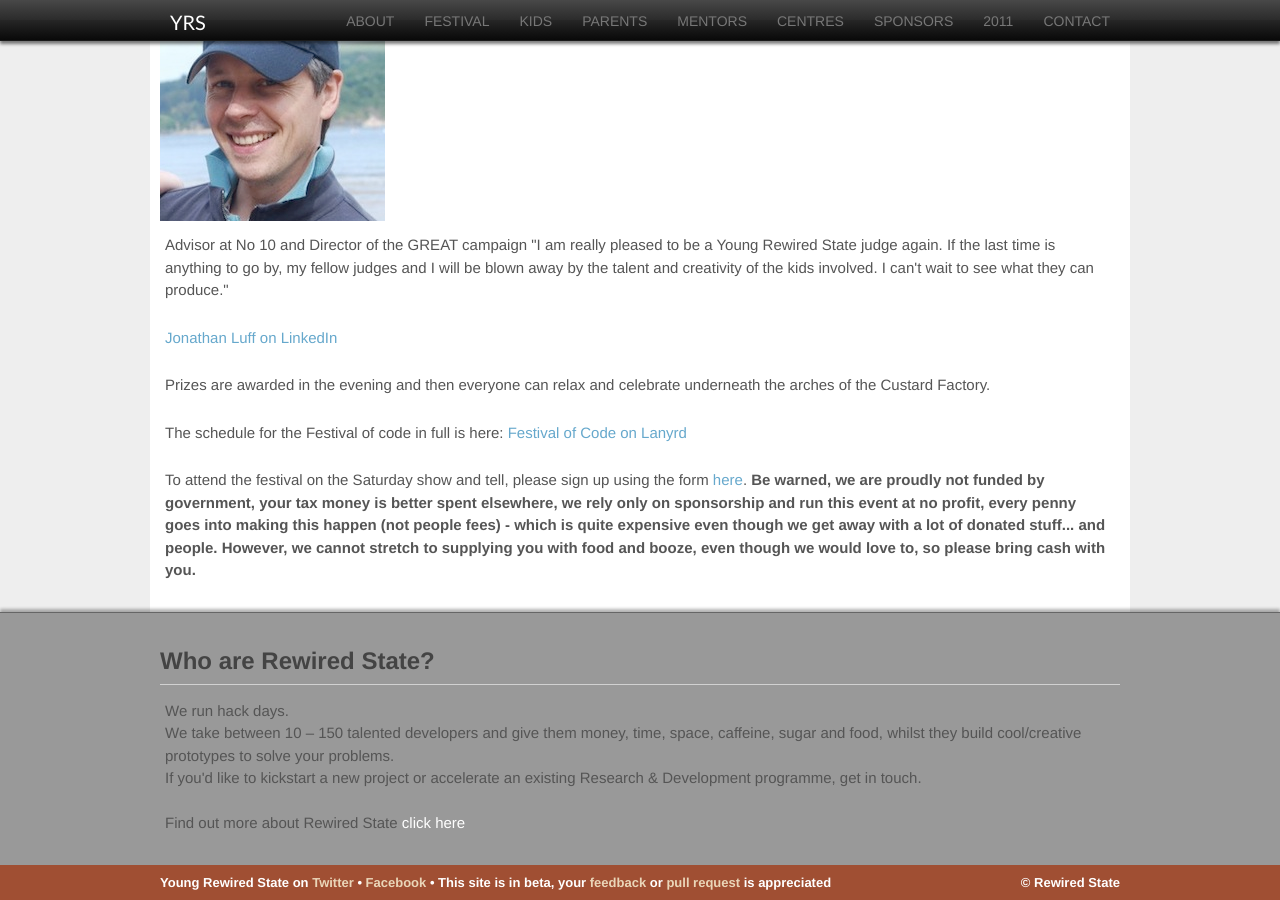
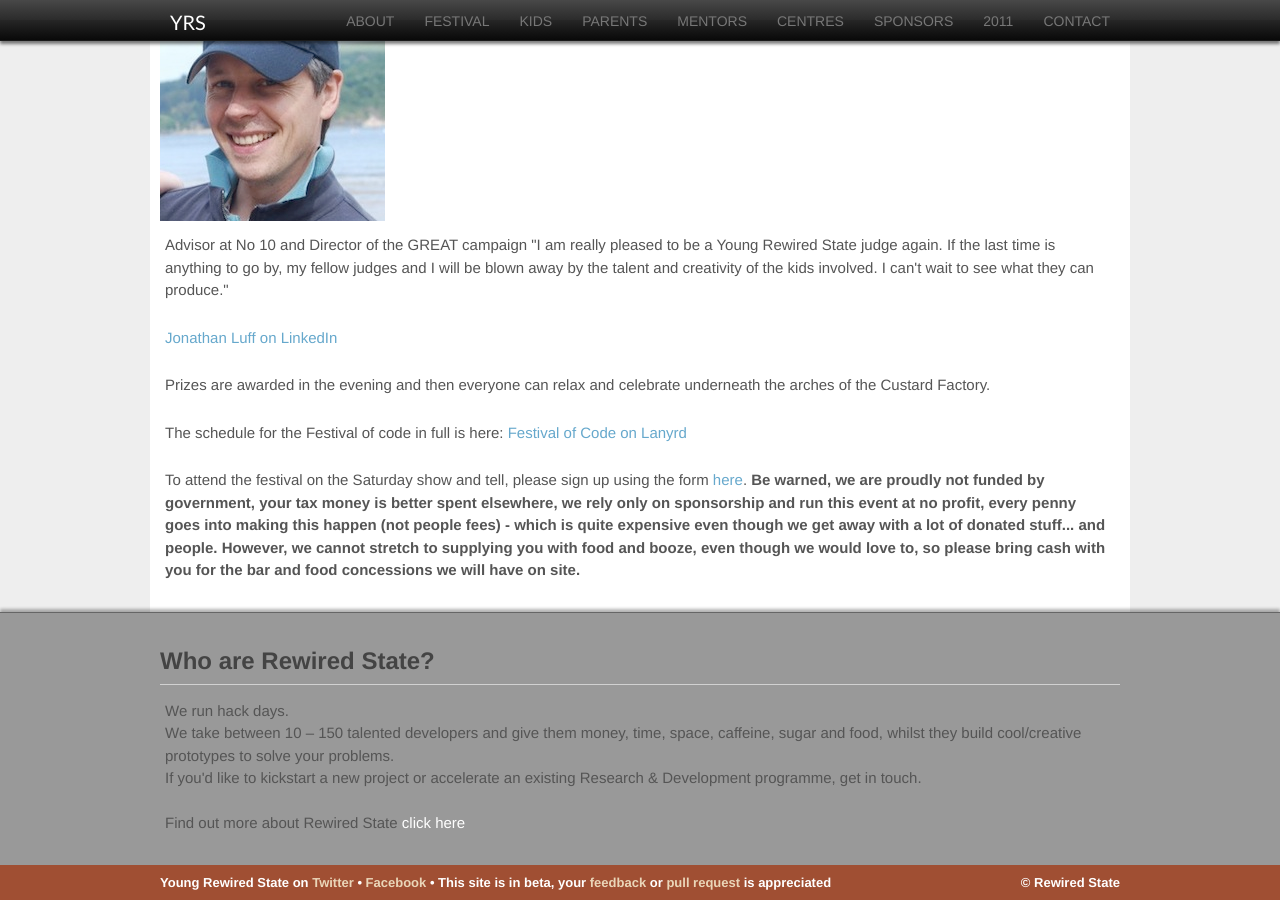
Before and after one commit to adamamyl/jekylld-yrs2012, a Jekyll site: the page built from festival/index.html, in a window 1280 px wide and 900 px high, scrolled down 1874 px. Built offline with Jekyll 4.4.1, drawn with Linux system fonts in a browser that asks for light colours.

Commit message:
Final Festival page v3

```diff
--- a/festival/index.html
+++ b/festival/index.html
@@ -64,7 +64,7 @@ wait to see what they can produce."</p>
 
 <p>The schedule for the Festival of code in full is here: <a href="http://lanyrd.com/2012/festival-of-code/">Festival of Code on Lanyrd</a></p>
 
-<p>To attend the festival on the Saturday show and tell, please sign up using the form <a href="http://yrs12foc.eventbrite.com/">here</a>. <strong>Be warned, we are proudly not funded by government, your tax money is better spent elsewhere, we rely only on sponsorship and run this event at no profit, every penny goes into making this happen (not people fees) - which is quite expensive even though we get away with a lot of donated stuff... and people. However, we cannot stretch to supplying you with food and booze, even though we would love to, so please bring cash with you.</strong></p>
+<p>To attend the festival on the Saturday show and tell, please sign up using the form <a href="http://yrs12foc.eventbrite.com/">here</a>. <strong>Be warned, we are proudly not funded by government, your tax money is better spent elsewhere, we rely only on sponsorship and run this event at no profit, every penny goes into making this happen (not people fees) - which is quite expensive even though we get away with a lot of donated stuff... and people. However, we cannot stretch to supplying you with food and booze, even though we would love to, so please bring cash with you for the bar and food concessions we will have on site.</strong></p>
 
     </div><!-- closing container -->
 </div><!-- closing form -->
```
